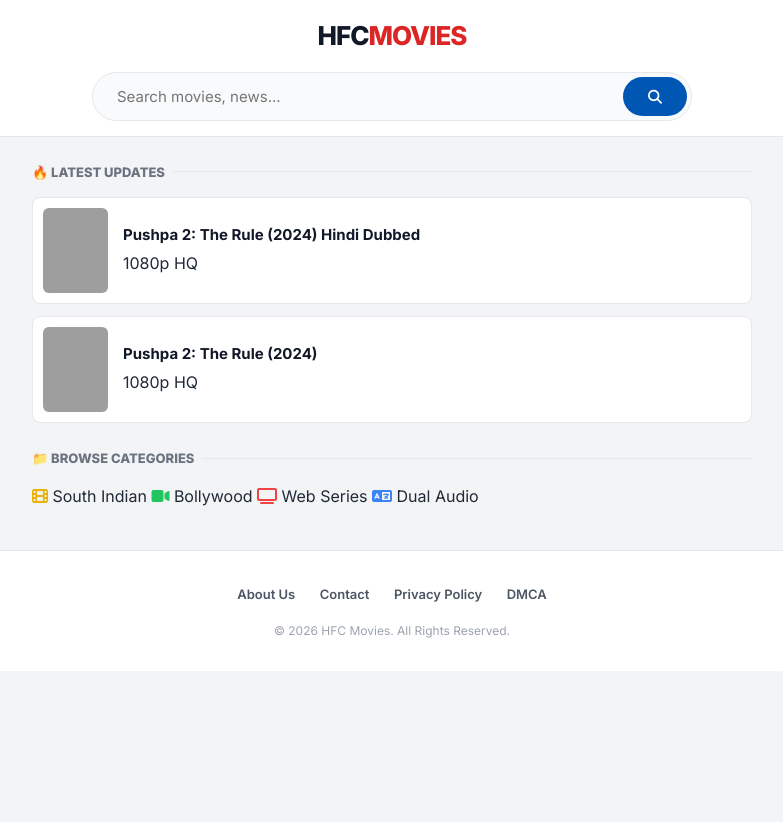
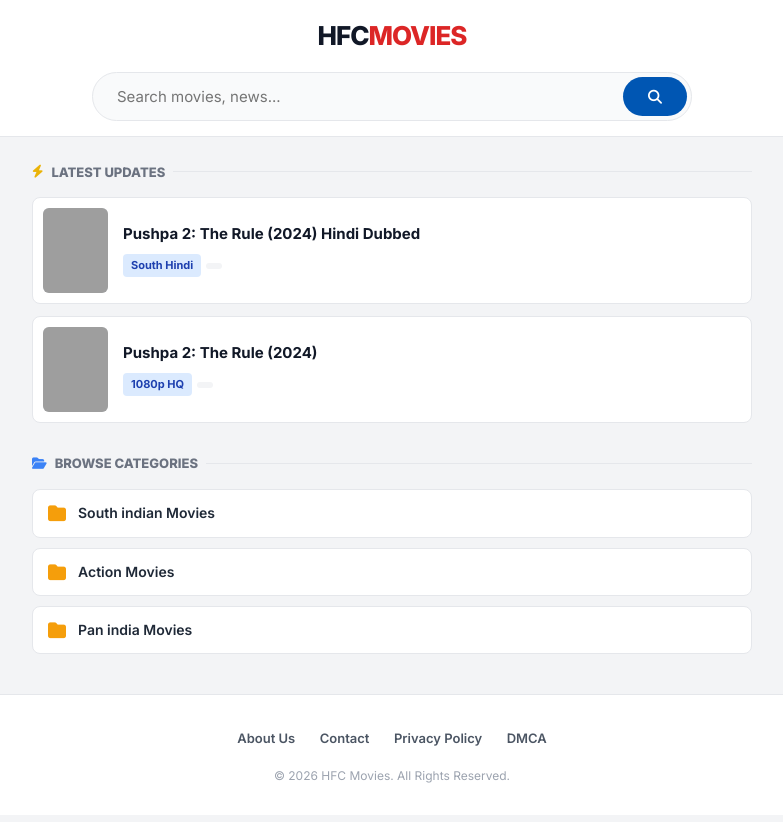
Before and after one commit to narpatprihar2004-boop/hfcmovies, a Jekyll site: the page built from index.html, in a window 1280 px wide, cut to the strip 0-822 px from the top of the page. Shown: the whole strip, without its empty margins (248-1031 px from the left). Built offline with Jekyll 4.4.1, drawn with Linux system fonts in a browser that asks for light colours; the list of posts is cut into pages by our own code; grey boxes are pictures that could not be loaded.

Commit message:
Update index.html

```diff
--- a/index.html
+++ b/index.html
@@ -3,41 +3,39 @@
 title: Home
 ---
 
-<div class="sec-head">🔥 Latest Updates</div>
+<div class="sec-head"><i class="fas fa-bolt" style="color:#eab308"></i> Latest Updates</div>
 
 {% for post in paginator.posts %}
-<a href="{{ site.baseurl }}{{ post.url }}" class="movie-card">
-    <img src="{{ post.image }}" class="mc-img" alt="poster" loading="lazy">
+<a href="{{ site.baseurl }}{{ post.url }}" class="movie-card" aria-label="{{ post.title }}">
+    <img src="{{ post.image }}" class="mc-img" alt="{{ post.title }} poster" loading="lazy" width="65" height="85">
     <div class="mc-info">
         <h3 class="mc-title">{{ post.title }}</h3>
-        <div class="tag-row">
-            <span class="tag t-blue">{{ post.quality }}</span>
-            <span class="tag t-gray">{{ post.year }}</span>
+        <div>
+            {% if post.tags contains 'South' %}
+                <span class="pill p-qual" style="background:#dbeafe; color:#1e40af">South Hindi</span>
+            {% else %}
+                <span class="pill p-qual">{{ post.quality }}</span>
+            {% endif %}
+            <span class="pill p-year">{{ post.year }}</span>
         </div>
     </div>
 </a>
 {% endfor %}
 
-<div class="sec-head">📁 Browse Categories</div>
-<div class="cat-grid">
-    <a href="/south-indian/" class="cat-btn">
-        <i class="fas fa-film" style="color:#eab308"></i> South Indian
+<div class="sec-head" style="margin-top:30px;"><i class="fas fa-folder-open" style="color:#3b82f6"></i> Browse Categories</div>
+
+<div class="folder-list">
+    {% for category in site.categories %}
+    <a href="{{ site.baseurl }}/category/{{ category | first | slugify }}/" class="folder-item">
+        <i class="fas fa-folder"></i> {{ category | first | capitalize }} Movies
     </a>
-    <a href="/bollywood/" class="cat-btn">
-        <i class="fas fa-video" style="color:#22c55e"></i> Bollywood
-    </a>
-    <a href="/web-series/" class="cat-btn">
-        <i class="fas fa-tv" style="color:#ef4444"></i> Web Series
-    </a>
-    <a href="/dual-audio/" class="cat-btn">
-        <i class="fas fa-language" style="color:#3b82f6"></i> Dual Audio
-    </a>
+    {% endfor %}
 </div>
 
 {% if paginator.total_pages > 1 %}
-<div style="text-align: center; margin-top: 30px;">
+<div style="text-align: center; margin-top: 25px;">
     {% if paginator.next_page %}
-    <a href="{{ paginator.next_page_path }}" style="background:var(--primary); color:white; padding:10px 30px; border-radius:50px; font-weight:700;">Next Page &rarr;</a>
+    <a href="{{ paginator.next_page_path }}" style="background:var(--primary); color:white; padding:10px 30px; border-radius:50px; font-weight:700; font-size:14px;">Next Page &rarr;</a>
     {% endif %}
 </div>
 {% endif %}
```
